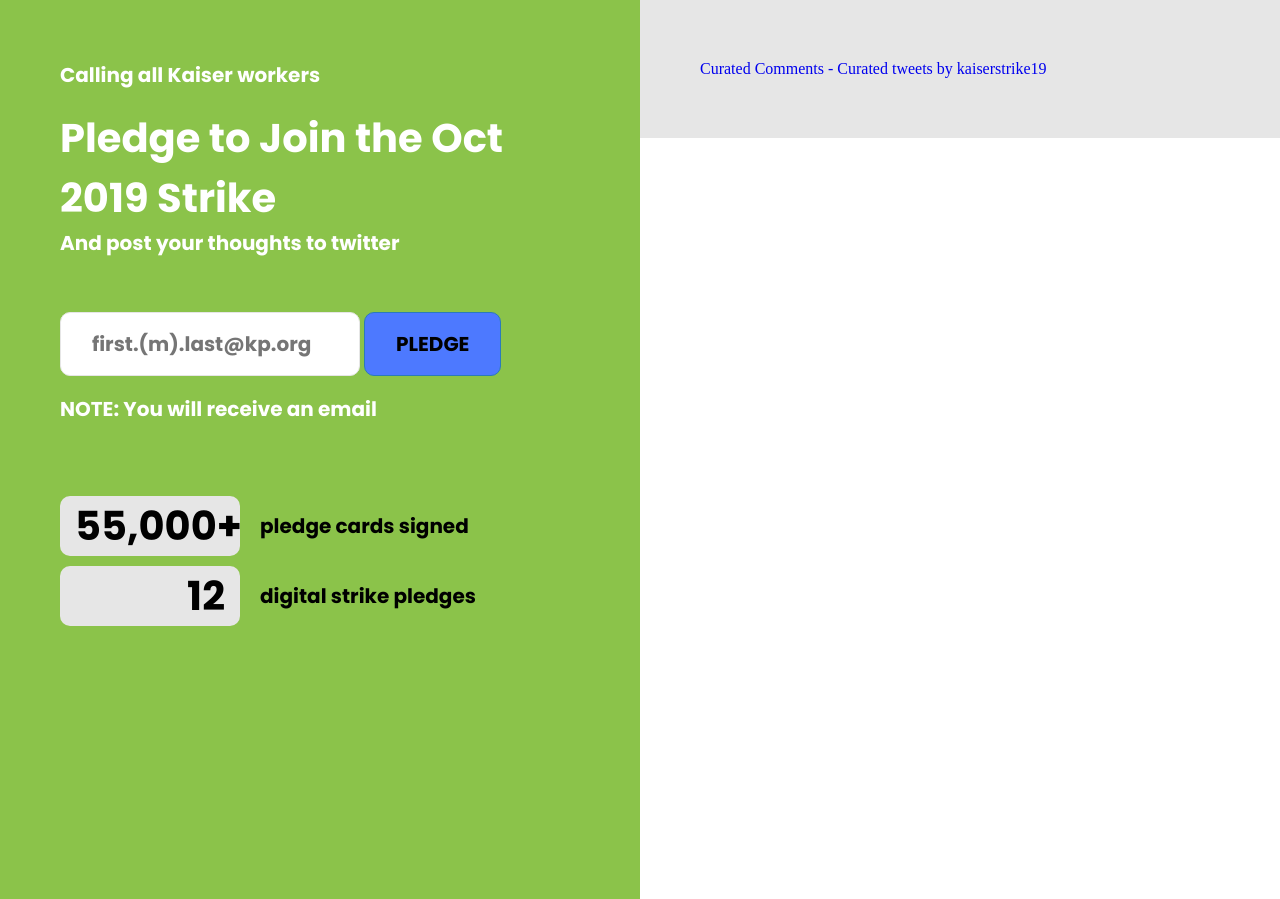
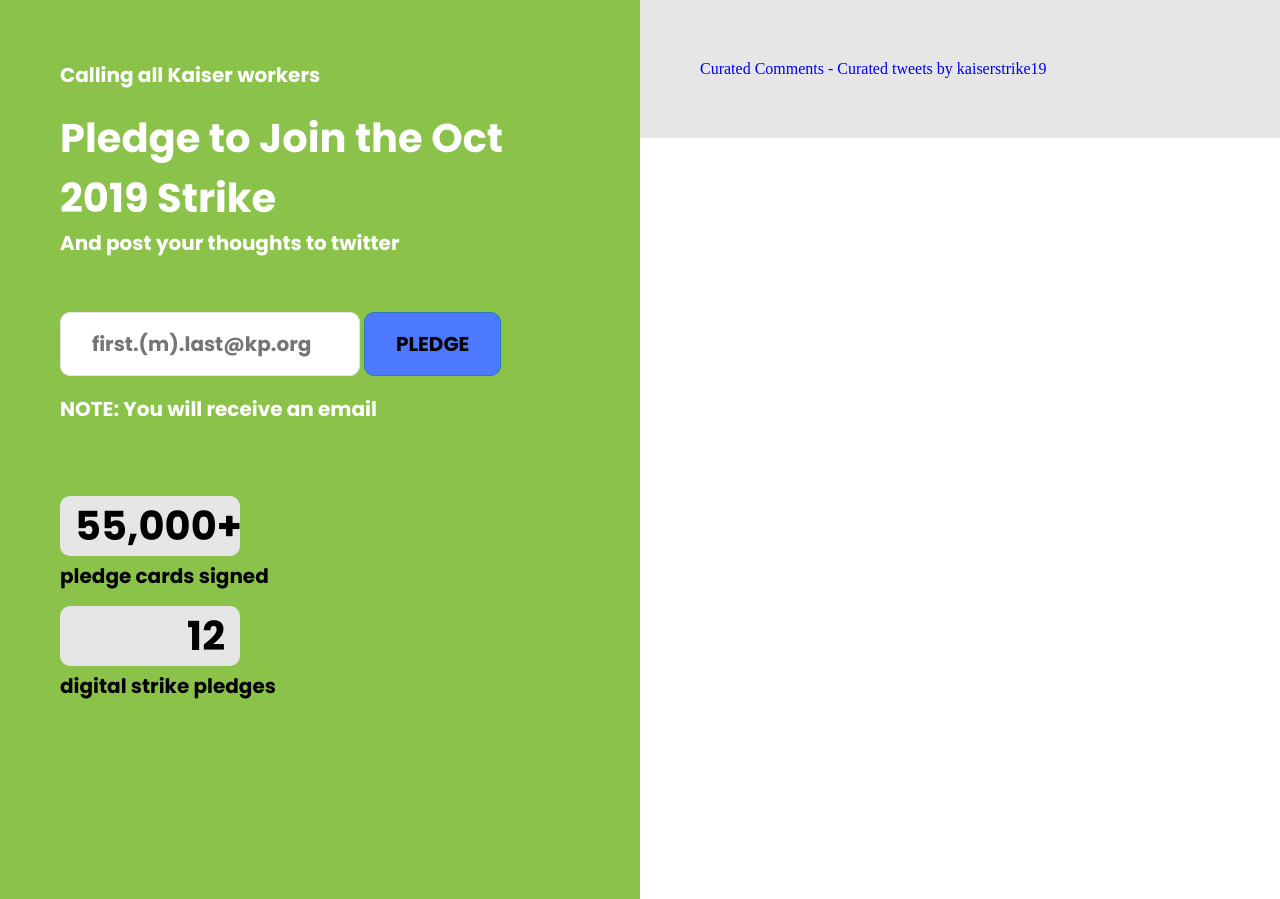
Before and after one commit to morgworth/KP-Strike-Pledge-App, a Django app: page / in a window 1280 px wide. Shown: the top 899 px of the page. Run offline with Django 3.2, Linux system fonts and the light colour scheme; data comes from the database, SQL or seed files in the repository; some libraries are stand-ins or nearby versions.

Commit message:
Update home.html

```diff
--- a/strike_pledge/templates/home.html
+++ b/strike_pledge/templates/home.html
@@ -57,14 +57,14 @@
         </div>
       </form>
       <br><br><br><br>
-      <div style="background:#e6e6e6; border-radius:10px; text-align:right; clear:none; float:left; width:180px; margin-bottom:5px; margin-right:20px; padding:15px;">
+      <div style="background:#e6e6e6; border-radius:10px; text-align:right; width:180px; margin-bottom:5px; margin-right:20px; padding:15px;">
         <h1 style="color:#000000; font-size:40px;" class="calling">55,000+</h1>
       </div>
-      <div style="margin-bottom:5px; color:#000000; padding:15px;" class="calling">pledge cards signed</div>
-      <div style="background:#e6e6e6; border-radius:10px; text-align:right; clear:none; float:left; width:180px; margin-top:5px; margin-right:20px; padding:15px;">
+      <div style="margin-bottom:5px 0px; color:#000000;" class="calling">pledge cards signed</div>
+      <div style="background:#e6e6e6; border-radius:10px; text-align:right; width:180px; margin-top:15px; margin-right:20px; padding:15px;">
         <h1 style="color:#000000; font-size:40px;" class="calling">{{count}}</h1>
       </div>
-      <div style="margin-top:10px; color:#000000; padding:15px;" class="calling">digital strike pledges</div>
+      <div style="margin:5px 0px; color:#000000;" class="calling">digital strike pledges</div>
       <br><br>
     </div>
   </div>
```
